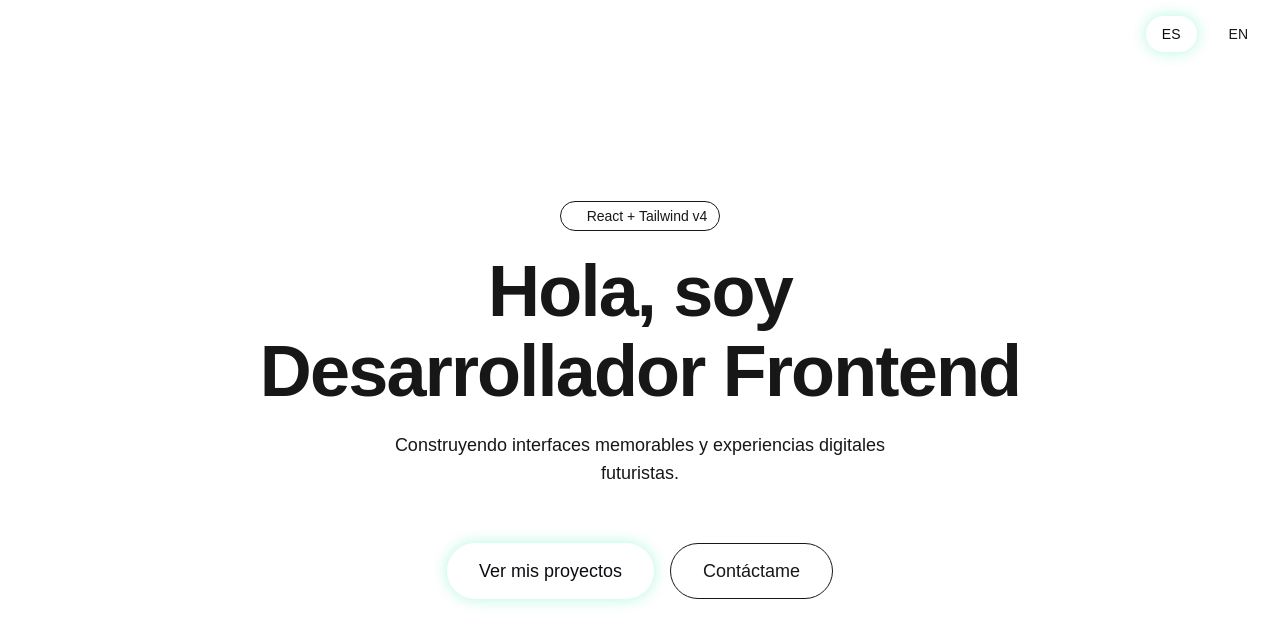
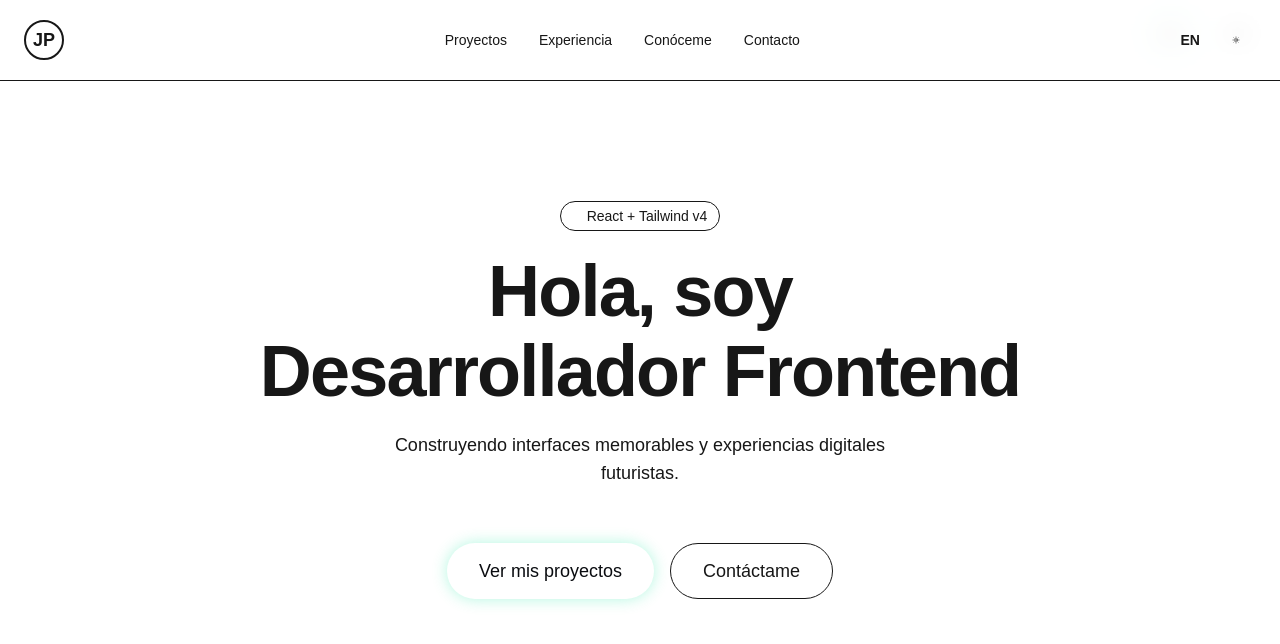
Before and after one commit to sebastianUCC2024/PortafolioPersonal, a Next.js app: page / in a window 1280 px wide. Shown: the top 644 px of the page. Built offline with nearby package versions, Linux system fonts and the light colour scheme.

Commit message:
Implementar una barra de navegación responsiva con glassmorphism y selectores de tema e idioma.

```diff
--- a/app/layout.tsx
+++ b/app/layout.tsx
@@ -1,7 +1,8 @@
 import type { Metadata } from "next";
 import { Inter, Outfit } from "next/font/google";
 import { ThemeProvider } from "@/components/theme-provider";
-import { LanguageProvider } from "@/hooks/use-language"; // <-- Nuevo import
+import { LanguageProvider } from "@/hooks/use-language";
+import { Navbar } from "@/components/layout/navbar"; // <-- Nuevo import
 import "./globals.css";
 
 const outfit = Outfit({
@@ -37,6 +38,7 @@ export default function RootLayout({
       >
         <LanguageProvider>
           <ThemeProvider>
+            <Navbar /> {/* <-- Inyectamos la cabecera permanentemente */}
             {children}
           </ThemeProvider>
         </LanguageProvider>
--- /dev/null
+++ b/components/layout/navbar.tsx
@@ -0,0 +1,101 @@
+"use client";
+
+import { useState, useEffect } from "react";
+import { useLanguage } from "@/hooks/use-language";
+import { useTheme } from "next-themes";
+import { Button } from "@/components/ui/button";
+
+// Íconos SVG ultra ligeros (sin librerías extra)
+const SunIcon = () => (<svg className="w-5 h-5" fill="none" viewBox="0 0 24 24" stroke="currentColor"><path strokeLinecap="round" strokeLinejoin="round" strokeWidth={2} d="M12 3v1m0 16v1m9-9h-1M4 12H3m15.364 6.364l-.707-.707M6.343 6.343l-.707-.707m12.728 0l-.707.707M6.343 17.657l-.707.707M16 12a4 4 0 11-8 0 4 4 0 018 0z" /></svg>);
+const MoonIcon = () => (<svg className="w-5 h-5" fill="none" viewBox="0 0 24 24" stroke="currentColor"><path strokeLinecap="round" strokeLinejoin="round" strokeWidth={2} d="M20.354 15.354A9 9 0 018.646 3.646 9.003 9.003 0 0012 21a9.003 9.003 0 008.354-5.646z" /></svg>);
+
+export function Navbar() {
+    const { t, language, setLanguage } = useLanguage();
+    const { theme, setTheme, systemTheme } = useTheme();
+
+    // Solución contra el warning de "Hydration" visual al cargar SVGs condicionales
+    const [mounted, setMounted] = useState(false);
+    const [isMobileMenuOpen, setIsMobileMenuOpen] = useState(false);
+
+    useEffect(() => setMounted(true), []);
+
+    const navLinks = [
+        { name: t.nav.projects, href: "#projects" },
+        { name: t.nav.experience, href: "#experience" },
+        { name: t.nav.about, href: "#about" },
+        { name: t.nav.contact, href: "#contact" },
+    ];
+
+    const currentTheme = theme === "system" ? systemTheme : theme;
+
+    return (
+        <header className="fixed top-0 w-full z-50 border-b border-brand-cyan/10 bg-background/80 backdrop-blur-md transition-colors duration-300">
+            <div className="max-w-7xl mx-auto px-6 h-20 flex items-center justify-between">
+
+                {/* Logo minimalista textual */}
+                <a href="#" className="flex items-center gap-2 group">
+                    <div className="w-10 h-10 rounded-full border-2 border-brand-cyan flex items-center justify-center bg-brand-cyan/10 group-hover:bg-brand-cyan transition-colors">
+                        <span className="font-primary font-bold text-lg text-brand-cyan group-hover:text-[#0a0c10]">JP</span>
+                    </div>
+                </a>
+
+                {/* Navegación de Escritorio */}
+                <nav className="hidden md:flex gap-8 items-center font-secondary">
+                    {navLinks.map((link) => (
+                        <a key={link.name} href={link.href} className="text-sm font-medium text-muted hover:text-brand-cyan transition-colors">
+                            {link.name}
+                        </a>
+                    ))}
+                </nav>
+
+                {/* Accesorios y Botones de Escritorio */}
+                <div className="hidden md:flex items-center gap-4">
+                    {/* Botón cambiar Idioma */}
+                    <button
+                        onClick={() => setLanguage(language === "es" ? "en" : "es")}
+                        className="text-sm font-bold text-muted hover:text-brand-cyan uppercase"
+                    >
+                        {language === "es" ? "EN" : "ES"}
+                    </button>
+
+                    {/* Botón cambiar Tema */}
+                    {mounted && (
+                        <Button variant="ghost" size="sm" className="w-10 h-10 p-0 rounded-full" onClick={() => setTheme(currentTheme === "dark" ? "light" : "dark")}>
+                            {currentTheme === "dark" ? <SunIcon /> : <MoonIcon />}
+                        </Button>
+                    )}
+                </div>
+
+                {/* Menú de Hamburguesa para Mobile */}
+                <button
+                    className="md:hidden text-brand-cyan"
+                    onClick={() => setIsMobileMenuOpen(!isMobileMenuOpen)}
+                >
+                    <svg className="w-8 h-8" fill="none" viewBox="0 0 24 24" stroke="currentColor">
+                        {isMobileMenuOpen
+                            ? <path strokeLinecap="round" strokeLinejoin="round" strokeWidth={2} d="M6 18L18 6M6 6l12 12" />
+                            : <path strokeLinecap="round" strokeLinejoin="round" strokeWidth={2} d="M4 6h16M4 12h16M4 18h16" />
+                        }
+                    </svg>
+                </button>
+            </div>
+
+            {/* Navegación Desplegable Mobile */}
+            {isMobileMenuOpen && (
+                <div className="md:hidden border-t border-brand-cyan/10 bg-background absolute w-full left-0 flex flex-col p-6 gap-6 shadow-xl">
+                    {navLinks.map((link) => (
+                        <a key={link.name} href={link.href} onClick={() => setIsMobileMenuOpen(false)} className="text-lg font-medium text-foreground hover:text-brand-cyan">
+                            {link.name}
+                        </a>
+                    ))}
+                    <div className="flex justify-between items-center pt-4 border-t border-brand-cyan/10">
+                        <span className="text-muted">{language === "es" ? "Idioma" : "Language"}</span>
+                        <button onClick={() => setLanguage(language === "es" ? "en" : "es")} className="font-bold text-brand-cyan">
+                            {language === "es" ? "English" : "Español"}
+                        </button>
+                    </div>
+                </div>
+            )}
+        </header>
+    );
+}
--- a/dictionaries/en.ts
+++ b/dictionaries/en.ts
@@ -2,6 +2,12 @@ export const en = {
     hero: {
         greeting: "Hello, I'm",
         role: "Frontend Developer",
+    },
+    nav: {
+        projects: "Projects",
+        experience: "Experience",
+        about: "About",
+        contact: "Contact",
     },
     theme: {
         dark: "Dark",
--- a/dictionaries/es.ts
+++ b/dictionaries/es.ts
@@ -2,6 +2,12 @@ export const es = {
     hero: {
         greeting: "Hola, soy",
         role: "Desarrollador Frontend",
+    },
+    nav: {
+        projects: "Proyectos",
+        experience: "Experiencia",
+        about: "Conóceme",
+        contact: "Contacto",
     },
     theme: {
         dark: "Oscuro",
```
